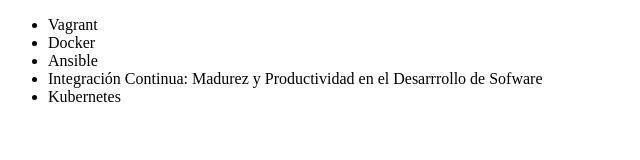
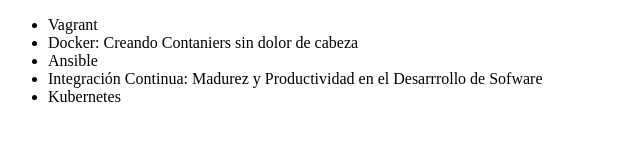
Before and after one commit to adriankof/alura-git, a plain HTML site: page index.html in a window 1280 px wide. Shown: the whole page, without its empty margins (0-640 px from the left). Drawn offline with Linux system fonts and the light colour scheme.

Commit message:
Actualizando nombre del curso de Docker

```diff
--- a/index.html
+++ b/index.html
@@ -7,7 +7,7 @@
 <body>
      <ul>
          <li> Vagrant </li>
-         <li> Docker </li>
+         <li> Docker: Creando Contaniers sin dolor de cabeza </li>
          <li> Ansible </li>
          <li> Integración Continua: Madurez y Productividad en el Desarrrollo de Sofware  </li>
          <li> Kubernetes </li>
```
